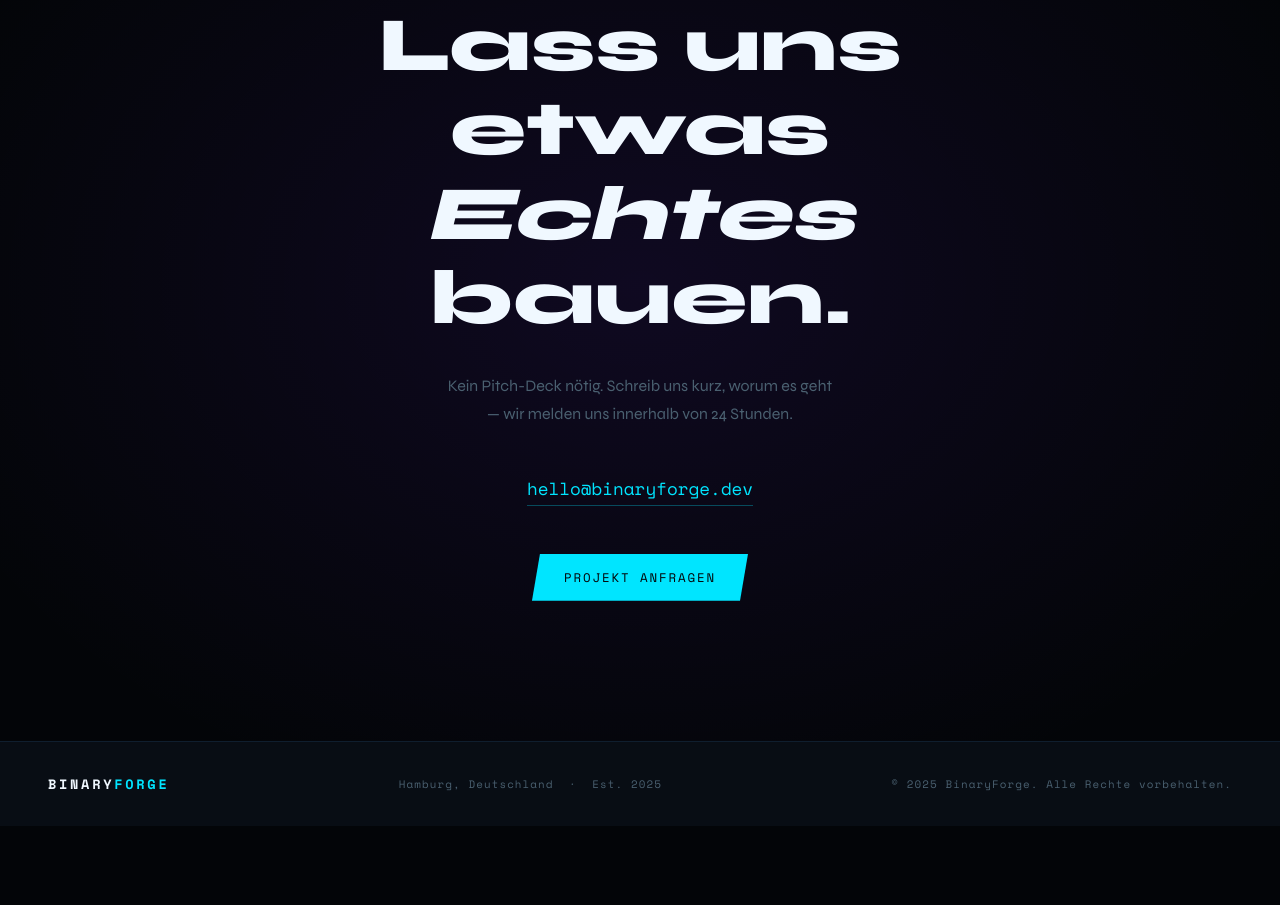
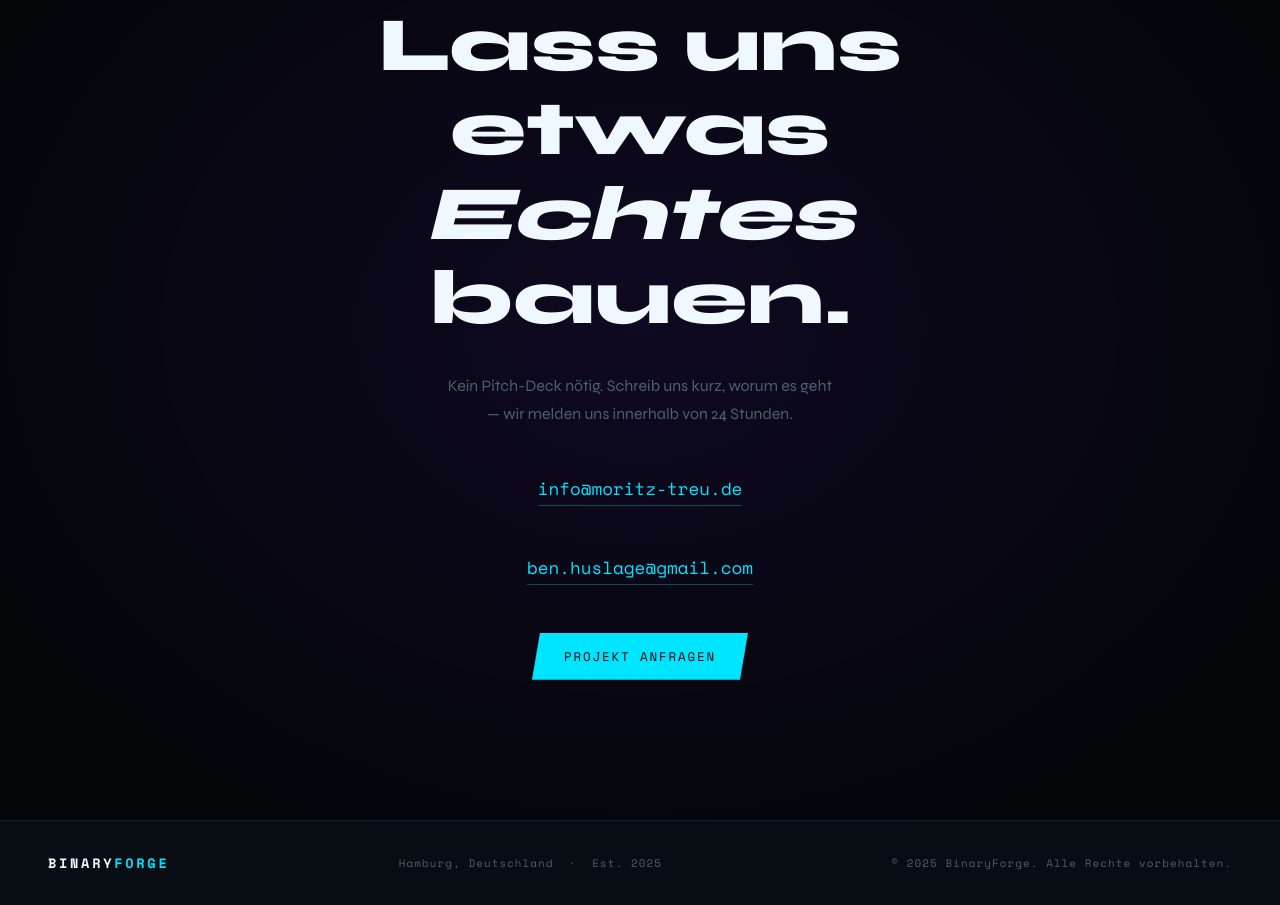
Before and after one commit to momorit/binaryforge, a plain HTML site: page index.html in a window 1280 px wide. Shown: the part 3940-4845 px from the top of the page. Before the commit the page ends 4766 px from the top, so only its background shows below. Drawn offline with nearby package versions, Linux system fonts and the light colour scheme.

Commit message:
update contact emails to info@moritz-treu.de and ben.huslage@gmail.com
Co-Authored-By: Claude Sonnet 4.6 <noreply@anthropic.com>

```diff
--- a/index.html
+++ b/index.html
@@ -1040,10 +1040,12 @@
   <div class="section-label reveal">// Kontakt</div>
   <h2 class="reveal">Lass uns etwas<br><em>Echtes</em> bauen.</h2>
   <p class="reveal">Kein Pitch-Deck nötig. Schreib uns kurz, worum es geht — wir melden uns innerhalb von 24 Stunden.</p>
-  <a href="mailto:hello@binaryforge.dev" class="contact-email reveal">hello@binaryforge.dev</a>
+  <a href="mailto:info@moritz-treu.de" class="contact-email reveal">info@moritz-treu.de</a>
+  <br>
+  <a href="mailto:ben.huslage@gmail.com" class="contact-email reveal">ben.huslage@gmail.com</a>
   <br>
   <div class="hero-cta" style="justify-content:center" class="reveal">
-    <a href="mailto:hello@binaryforge.dev" class="btn-primary">Projekt anfragen</a>
+    <a href="mailto:info@moritz-treu.de" class="btn-primary">Projekt anfragen</a>
   </div>
 </section>
 
```
